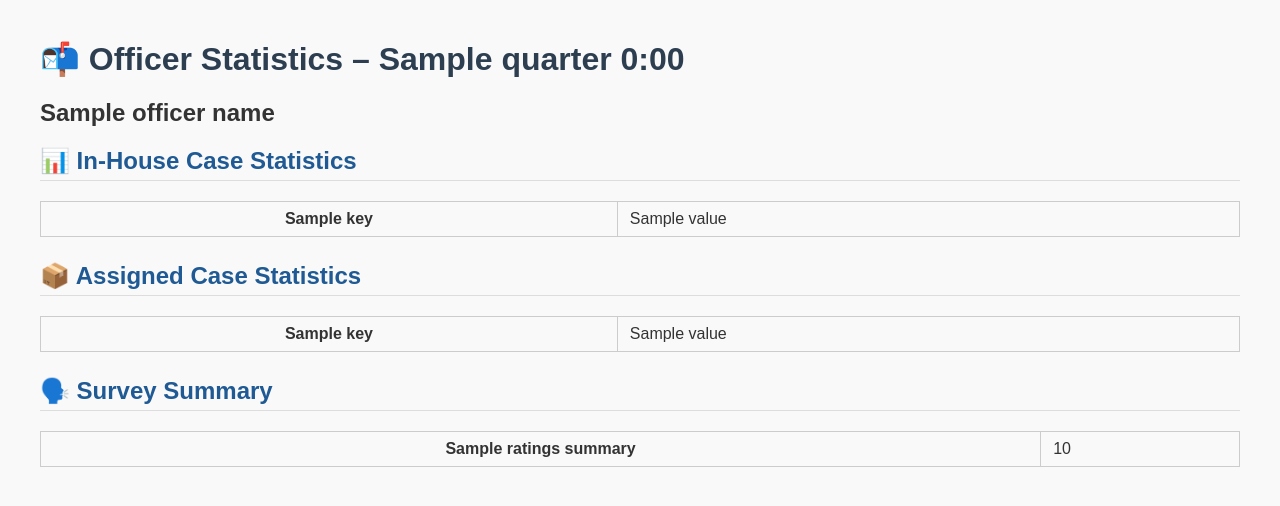
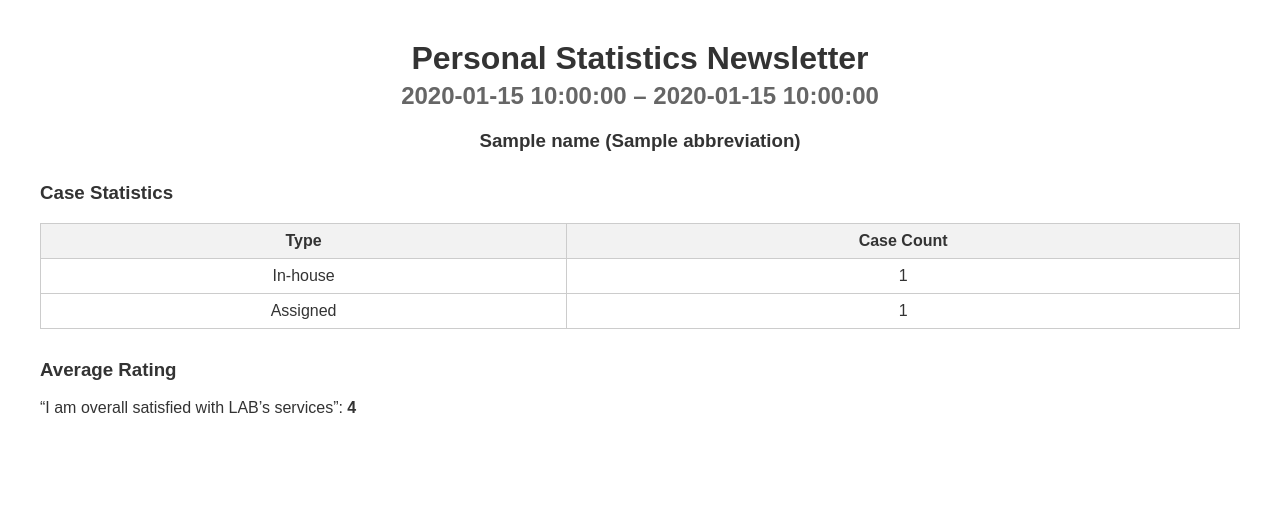
Before and after one commit to worldsofmind/lab-newsletter-generator, a Python web app: template templates/newsletter.html in a window 1280 px wide. Shown: the top 506 px of the page. Run offline with Jinja, Linux system fonts and the light colour scheme; the template is opened without the code that fills it: most values are stand-ins (such as "Sample title", 1, 10 or a date in 2020).

Commit message:
Add files via upload

```diff
--- a/templates/newsletter.html
+++ b/templates/newsletter.html
@@ -1,48 +1,70 @@
 <!DOCTYPE html>
-<html>
+<html lang="en">
 <head>
     <meta charset="UTF-8">
-  <title>{{ officer_name }}'s Newsletter</title>
+    <title>LAB Officer Newsletter</title>
     <style>
-    body { font-family: Arial; margin: 40px; background: #f9f9f9; color: #333; }
-    h1 { color: #2c3e50; }
-    .section { margin-bottom: 25px; }
-    .section h2 { color: #1f5a94; border-bottom: 1px solid #ddd; padding-bottom: 5px; }
-    table { width: 100%; border-collapse: collapse; margin-top: 10px; }
-    td, th { padding: 8px 12px; border: 1px solid #ccc; }
+        body {
+            font-family: Arial, sans-serif;
+            margin: 40px;
+            color: #333;
+        }
+        .header {
+            text-align: center;
+        }
+        .header h1 {
+            margin-bottom: 0;
+        }
+        .header h2 {
+            margin-top: 5px;
+            color: #666;
+        }
+        .section {
+            margin-top: 30px;
+        }
+        table {
+            width: 100%;
+            border-collapse: collapse;
+            margin-top: 10px;
+        }
+        th, td {
+            border: 1px solid #ccc;
+            padding: 8px;
+            text-align: center;
+        }
+        th {
+            background-color: #f2f2f2;
+        }
     </style>
 </head>
 <body>
-
-  <h1>📬 Officer Statistics – {{ period.quarter }} {{ period.date_end[-4:] }}</h1>
-  <h2>{{ officer_name }}</h2>
+    <div class="header">
+        <h1>Personal Statistics Newsletter</h1>
+        <h2>{{ period.date_start }} – {{ period.date_end }}</h2>
+        <h3>{{ name }} ({{ abbreviation }})</h3>
+    </div>
 
     <div class="section">
-    <h2>📊 In-House Case Statistics</h2>
+        <h3>Case Statistics</h3>
         <table>
-      {% for key, value in inhouse_stats.items() %}
-      <tr><th>{{ key.capitalize() }}</th><td>{{ value }}</td></tr>
-      {% endfor %}
+            <tr>
+                <th>Type</th>
+                <th>Case Count</th>
+            </tr>
+            <tr>
+                <td>In-house</td>
+                <td>{{ inhouse_count }}</td>
+            </tr>
+            <tr>
+                <td>Assigned</td>
+                <td>{{ assigned_count }}</td>
+            </tr>
         </table>
     </div>
 
     <div class="section">
-    <h2>📦 Assigned Case Statistics</h2>
-    <table>
-      {% for key, value in assigned_stats.items() %}
-      <tr><th>{{ key.capitalize() }}</th><td>{{ value }}</td></tr>
-      {% endfor %}
-    </table>
+        <h3>Average Rating</h3>
+        <p>“I am overall satisfied with LAB’s services”: <strong>{{ avg_rating }}</strong></p>
     </div>
-
-  <div class="section">
-    <h2>🗣️ Survey Summary</h2>
-    <table>
-      {% for question, score in ratings_summary.items() %}
-      <tr><th>{{ question }}</th><td>{{ score }}</td></tr>
-      {% endfor %}
-    </table>
-  </div>
-
 </body>
 </html>
```
Lines whose indentation alone changed are shown as unchanged.
